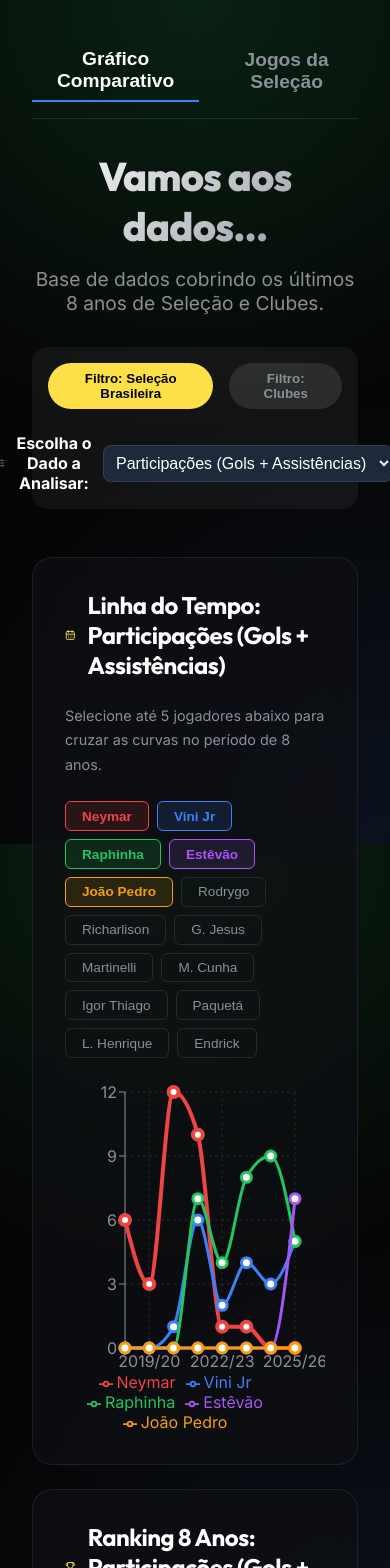
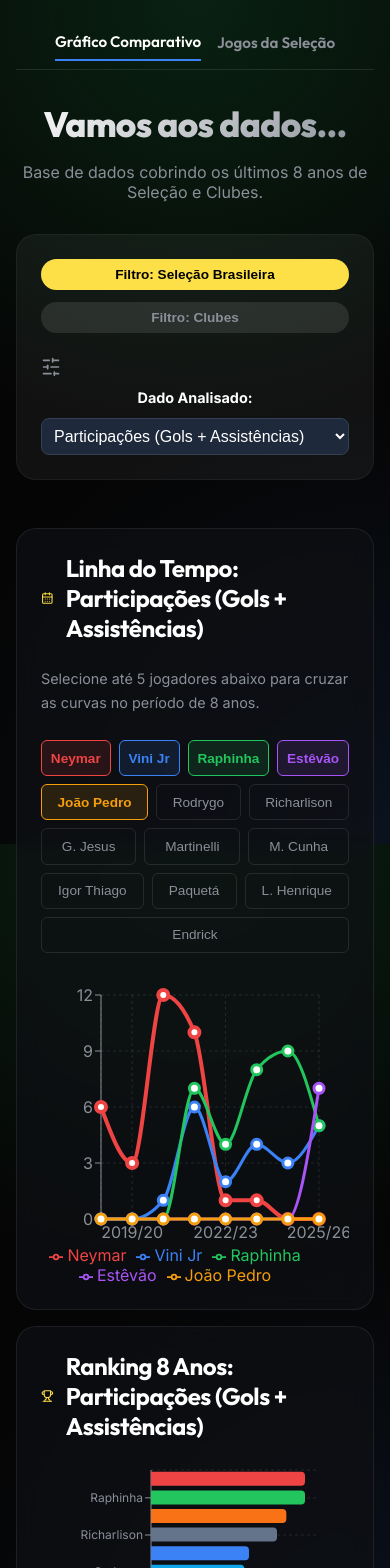
Before and after one commit to jopontes/neymar-2026-dashboard, a React (Vite) app: page / in a window 390 px wide. Shown: the top 1568 px of the page. Built offline with nearby package versions, Linux system fonts and the light colour scheme.

Commit message:
feat: complete responsive design for desktop and mobile

```diff
--- a/src/App.jsx
+++ b/src/App.jsx
@@ -158,13 +158,12 @@
     <div className="dashboard-container">
 
       {/* TABS DE NAVEGAÇÃO PRINCIPAL */}
-      <div style={{ display: 'flex', gap: '1rem', marginBottom: '2rem', borderBottom: '1px solid rgba(255,255,255,0.1)', paddingBottom: '1rem' }}>
+      <div className="nav-tabs">
         <button
           onClick={() => setActiveTab('dashboard')}
           style={{
-            background: 'transparent', color: activeTab === 'dashboard' ? '#fff' : '#8a8f98',
-            border: 'none', fontSize: '1.2rem', fontWeight: 'bold', cursor: 'pointer',
-            borderBottom: activeTab === 'dashboard' ? '2px solid #3b82f6' : 'none', paddingBottom: '0.5rem'
+            color: activeTab === 'dashboard' ? '#fff' : '#8a8f98',
+            borderBottom: activeTab === 'dashboard' ? '2px solid #3b82f6' : 'none',
           }}
         >
           Gráfico Comparativo
@@ -172,9 +171,8 @@
         <button
           onClick={() => setActiveTab('matches')}
           style={{
-            background: 'transparent', color: activeTab === 'matches' ? '#fff' : '#8a8f98',
-            border: 'none', fontSize: '1.2rem', fontWeight: 'bold', cursor: 'pointer',
-            borderBottom: activeTab === 'matches' ? '2px solid #3b82f6' : 'none', paddingBottom: '0.5rem'
+            color: activeTab === 'matches' ? '#fff' : '#8a8f98',
+            borderBottom: activeTab === 'matches' ? '2px solid #3b82f6' : 'none',
           }}
         >
           Jogos da Seleção
@@ -189,10 +187,8 @@
               Base de dados cobrindo os últimos 8 anos de Seleção e Clubes.
             </p>
 
-            {/* SELETORES GLOBAIS (CONTEXTO E MÉTRICA) */}
-            <div style={{ display: 'flex', flexDirection: 'column', alignItems: 'center', gap: '1rem', background: 'rgba(255,255,255,0.05)', padding: '1rem', borderRadius: '16px', maxWidth: '800px', margin: '0 auto' }}>
-
-              <div style={{ display: 'flex', gap: '1rem' }}>
+                   <div className="controls-wrapper">
+              <div className="view-mode-toggle">
                 <button
                   onClick={() => setViewMode('selecao')}
                   style={{
@@ -215,20 +211,19 @@
                 </button>
               </div>
 
-              <div style={{ display: 'flex', alignItems: 'center', gap: '0.5rem', marginTop: '0.5rem' }}>
+              <div className="metric-select-box">
                 <SlidersHorizontal size={20} color="#8a8f98" />
-                <strong style={{ color: '#fff' }}>Escolha o Dado a Analisar:</strong>
+                <strong style={{ color: '#fff' }}>Dado Analisado:</strong>
                 <select
                   value={activeMetric}
                   onChange={(e) => setActiveMetric(e.target.value)}
-                  style={{ padding: '0.5rem', borderRadius: '8px', background: '#1e293b', color: '#fff', border: '1px solid #334155', outline: 'none', cursor: 'pointer', fontSize: '1rem' }}
+                  style={{ padding: '0.5rem', borderRadius: '8px', background: '#1e293b', color: '#fff', border: '1px solid #334155', outline: 'none', cursor: 'pointer', fontSize: '1rem', flex: 1 }}
                 >
                   {availableMetrics.map(m => (
                     <option key={m.id} value={m.id}>{m.label}</option>
                   ))}
                 </select>
               </div>
-
             </div>
           </header>
 
@@ -242,7 +237,7 @@
               </p>
 
               {/* PLAYER SELECTOR */}
-              <div style={{ display: 'flex', flexWrap: 'wrap', gap: '0.5rem', marginBottom: '1.5rem' }}>
+              <div className="player-selector">
                 {playersInfo.map(player => {
                   const isSelected = selectedPlayers.includes(player.id);
                   return (
--- a/src/index.css
+++ b/src/index.css
@@ -40,6 +40,12 @@
   padding: 3rem 2rem;
 }
 
+@media (max-width: 768px) {
+  .dashboard-container {
+    padding: 1.5rem 1rem;
+  }
+}
+
 .header {
   text-align: center;
   margin-bottom: 3rem;
@@ -53,6 +59,15 @@
   -webkit-background-clip: text;
   -webkit-text-fill-color: transparent;
   margin-bottom: 1rem;
+}
+
+@media (max-width: 768px) {
+  .header h1 {
+    font-size: 2.2rem;
+  }
+  .header p {
+    font-size: 1rem !important;
+  }
 }
 
 .subtitle-badge {
@@ -117,8 +132,18 @@
 }
 
 @media (max-width: 768px) {
-  .item-small { grid-column: span 12; }
-  .header h1 { font-size: 2.5rem; }
+  .bento-grid {
+    grid-template-columns: 1fr;
+    gap: 1rem;
+  }
+  .item-large, .item-medium, .item-small {
+    grid-column: span 1;
+    padding: 1.5rem;
+    min-height: auto;
+  }
+  .chart-container {
+    height: 300px !important;
+  }
 }
 
 .section-title {
@@ -220,3 +245,101 @@
 .text-content strong {
   color: var(--text-main);
 }
+
+/* Mobile Controls */
+.controls-wrapper {
+  display: flex;
+  flex-direction: row;
+  justify-content: space-between;
+  align-items: center;
+  gap: 1.5rem;
+  background: rgba(255,255,255,0.05);
+  padding: 1.2rem 2rem;
+  border-radius: 999px; /* Pill shape for desktop */
+  max-width: 1100px;
+  margin: 0 auto 3rem auto;
+  border: 1px solid rgba(255,255,255,0.05);
+}
+
+.view-mode-toggle {
+  display: flex;
+  gap: 0.75rem;
+}
+
+.metric-select-box {
+  display: flex;
+  align-items: center;
+  gap: 0.75rem;
+}
+
+.player-selector {
+  display: flex;
+  flex-wrap: wrap;
+  gap: 0.5rem;
+  margin-bottom: 2rem;
+}
+
+@media (max-width: 1024px) {
+  .controls-wrapper {
+    flex-direction: column;
+    border-radius: 20px;
+    padding: 1.5rem;
+  }
+  .view-mode-toggle, .metric-select-box {
+    width: 100%;
+    justify-content: center;
+  }
+}
+
+@media (max-width: 768px) {
+  .view-mode-toggle {
+    flex-direction: column;
+  }
+  .view-mode-toggle button {
+    width: 100%;
+    font-size: 0.85rem;
+  }
+  .metric-select-box {
+    flex-direction: column;
+    align-items: stretch;
+  }
+  .metric-select-box strong {
+    text-align: center;
+    font-size: 0.9rem;
+  }
+.player-selector button {
+    flex-grow: 1;
+    text-align: center;
+    padding: 0.6rem 0.5rem !important;
+  }
+}
+
+.nav-tabs {
+  display: flex;
+  gap: 2rem;
+  margin-bottom: 2rem;
+  border-bottom: 1px solid rgba(255,255,255,0.1);
+  padding-bottom: 0.5rem;
+}
+
+.nav-tabs button {
+  background: transparent;
+  border: none;
+  padding: 0.5rem 0;
+  font-family: 'Outfit', sans-serif;
+  font-weight: 600;
+  font-size: 1.1rem;
+  cursor: pointer;
+  transition: 0.3s;
+  position: relative;
+}
+
+@media (max-width: 768px) {
+  .nav-tabs {
+    gap: 1rem;
+    justify-content: center;
+  }
+  .nav-tabs button {
+    font-size: 0.95rem;
+  }
+}
```
